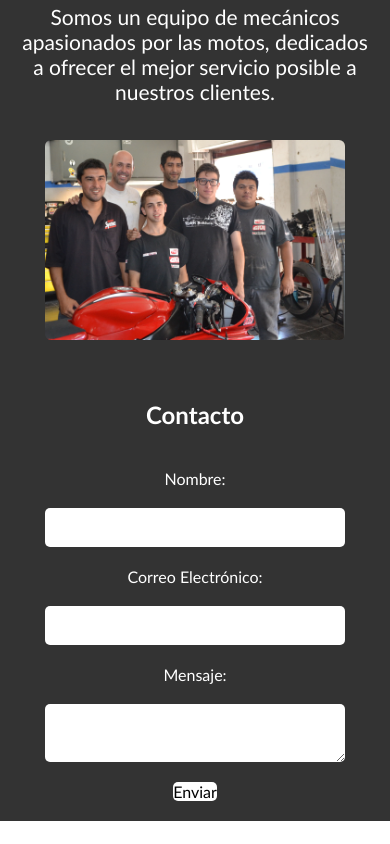
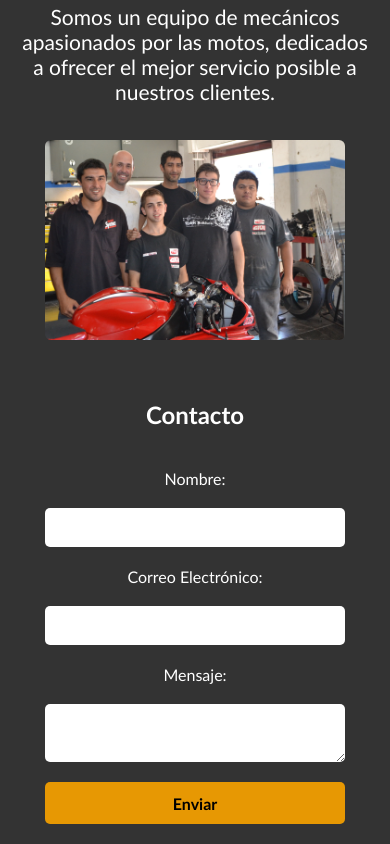
Before and after one commit to Neo3691102/chatbot-basico, a website: page index.html in a window 390 px wide. Shown: the part 1919-2763 px from the top of the page. Before the commit the page ends 2740 px from the top, so only its background shows below. Drawn offline with Linux system fonts and the light colour scheme.

Commit message:
Se modifica el boton del formulario del footer seccion contacto

```diff
--- a/styles/components/_footer.scss
+++ b/styles/components/_footer.scss
@@ -108,9 +108,16 @@ footer{
                 border-radius: 5px;
                 background-color: white;
                 cursor: pointer;
+                background-color: rgb(231, 152, 3);
+                font-weight: bold;
                 &:hover{
                     background-color: lightgray;
                     padding: 10px 20px;
+                }
+                @media screen and (max-width: 480px){
+                    width: 300px;
+                    height: 42px;
+
                 }
             }
         }
```
Also changed, not shown: styles/style.css, 1 other file.
